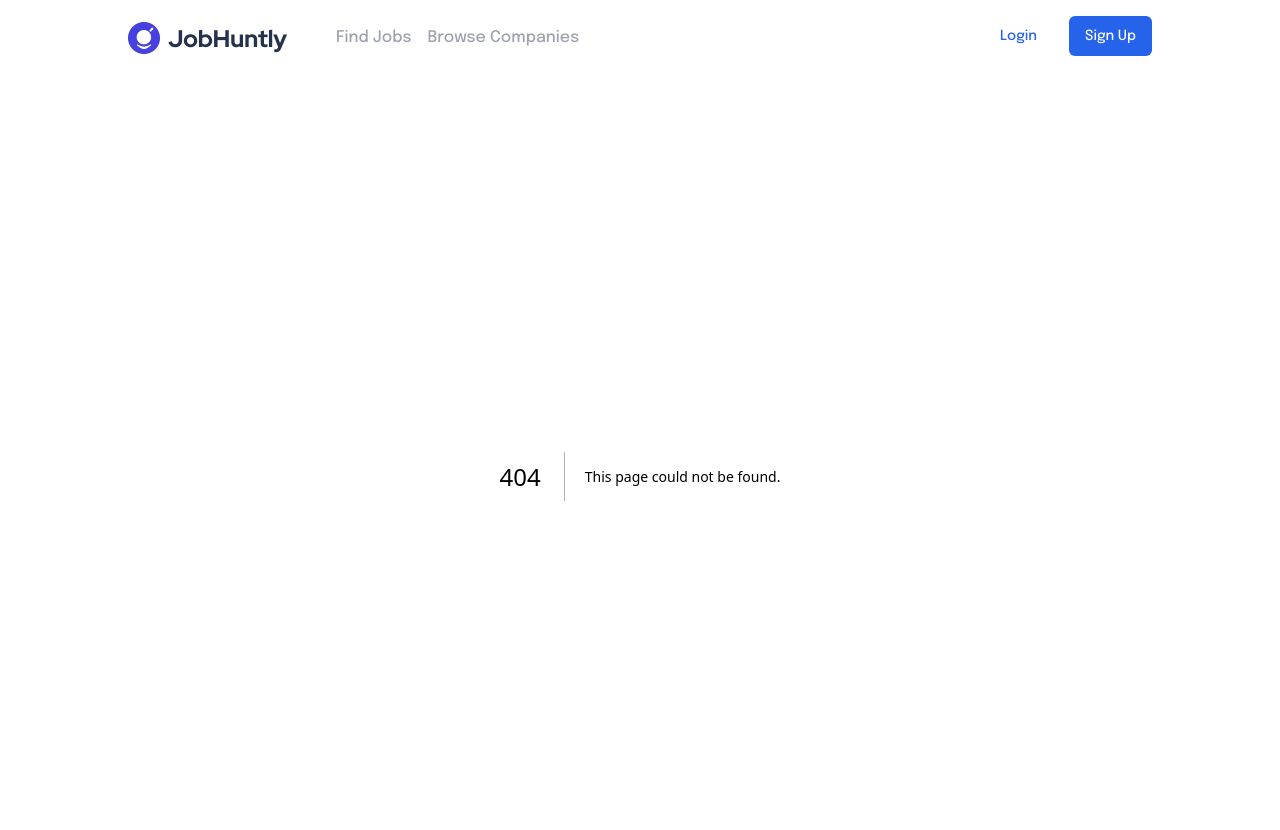
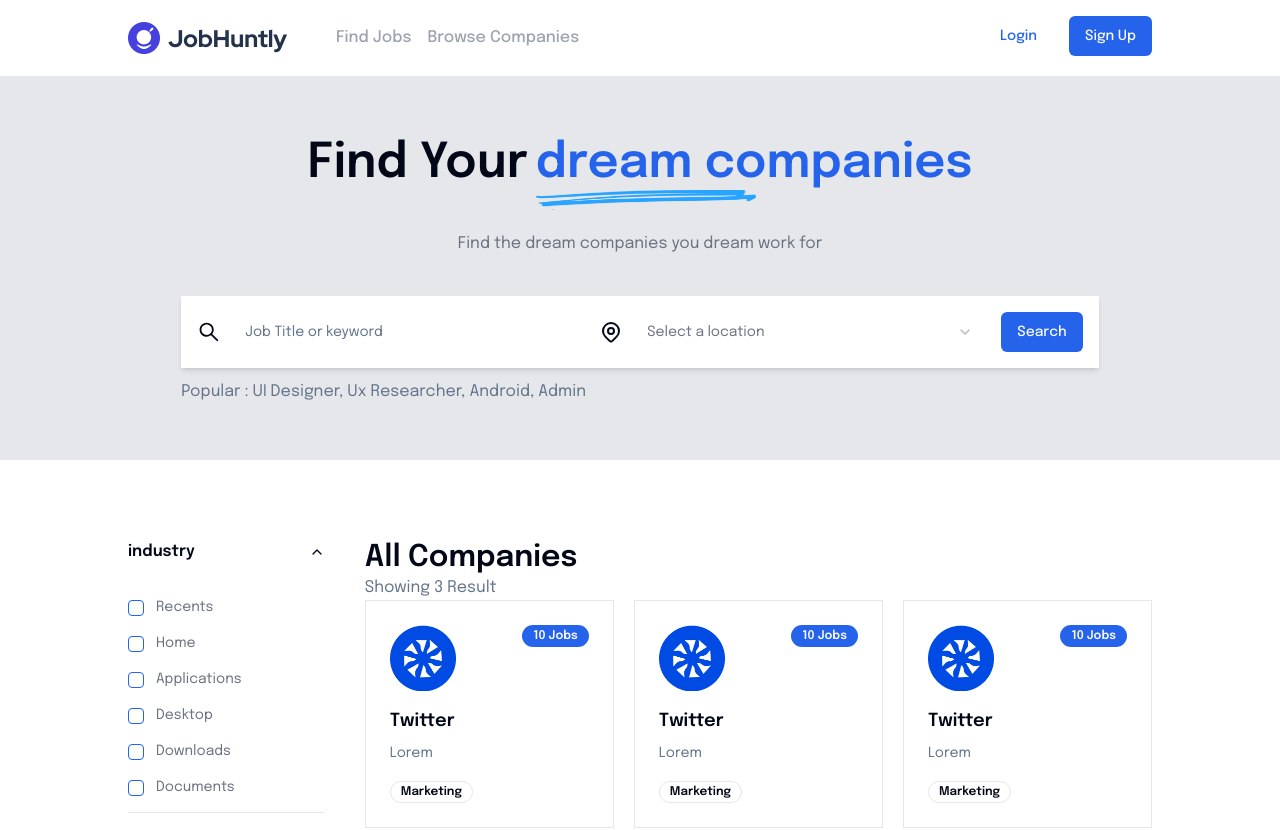
Before and after one commit to mahdabagas/job-hunt, a Next.js app: page /find-companies in a window 1280 px wide. Before the commit this address had no page. Shown: the top 830 px of the page. Built offline with nearby package versions, Linux system fonts and the light colour scheme.

Commit message:
Slicing Find Company Page

```diff
--- /dev/null
+++ b/src/app/find-companies/page.tsx
@@ -0,0 +1,71 @@
+"use client"
+
+import { CATEGORIES_OPTIONS } from "@/constants";
+import ExploreDataContainer from "@/containers/ExploreDataContainer";
+import { formFilterIndustryScema } from "@/lib/form-schema";
+import { CompanyType, filterFormType } from "@/types";
+import { zodResolver } from "@hookform/resolvers/zod";
+import { FC } from "react";
+import { useForm } from "react-hook-form";
+import { z } from "zod";
+
+const FILTER_FORMS: filterFormType[] = [
+    {
+      name: 'industry',
+      label: 'Industry',
+      items: CATEGORIES_OPTIONS
+    }
+]
+
+const dataDummy: CompanyType[] = [
+  {
+    image: '/images/company2.png',
+    categories: 'Marketing',
+    description: 'Lorem',
+    name: 'Twitter',
+    totalJobs: 10
+  },
+  {
+    image: '/images/company2.png',
+    categories: 'Marketing',
+    description: 'Lorem',
+    name: 'Twitter',
+    totalJobs: 10
+  },
+  {
+    image: '/images/company2.png',
+    categories: 'Marketing',
+    description: 'Lorem',
+    name: 'Twitter',
+    totalJobs: 10
+  },
+]
+
+interface FindCompaniesPageProps {
+
+}
+
+const FindCompaniesPage: FC<FindCompaniesPageProps> = () => {
+    const formFilter = useForm<z.infer<typeof formFilterIndustryScema>>({
+        resolver: zodResolver(formFilterIndustryScema),
+        defaultValues: {
+          industry: []
+        }
+      })
+
+      const onSubmitFilter = async (val: z.infer<typeof formFilterIndustryScema>) => console.log(val);
+    return (
+        <ExploreDataContainer
+            formFilter={formFilter}
+            onSubmitFIlter={onSubmitFilter}
+            filterForm={FILTER_FORMS}
+            title='dream companies'
+            subtitle='Find the dream companies you dream work for'
+            loading={false}
+            type='company'
+            data={dataDummy}
+        />
+    );
+}
+
+export default FindCompaniesPage;
--- a/src/components/layouts/Navbar/index.tsx
+++ b/src/components/layouts/Navbar/index.tsx
@@ -1,6 +1,7 @@
 import Image from 'next/image'
 import React, {FC} from 'react'
 import { Button } from '../../ui/button'
+import Link from 'next/link'
 
 interface NavbarProps {}
 
@@ -8,21 +9,21 @@ const Navbar : FC<NavbarProps> = ({}) => {
   return (
     <header className='px-32 py-5 flex flex-row items-start justify-between'>
         <div className='inline-flex items-center gap-12'>
-            <div>
+            <Link href='/'>
                 <Image
                     src='/images/logo2.png'
                     alt='/images/logo2.png'
                     width={160}
                     height={36}
                 />
-            </div>
+            </Link>
             <div>
-                <span className='font-medium text-gray-400 mr-4 cursor-pointer'>
+                <Link href="/find-jobs" className='font-medium text-gray-400 mr-4 cursor-pointer'>
                     Find Jobs
-                </span>
-                <span className='font-medium text-gray-400 cursor-pointer'>
+                </Link>
+                <Link href="/find-companies" className='font-medium text-gray-400 cursor-pointer'>
                     Browse Companies
-                </span>
+                </Link>
             </div>
         </div>
         <div className='inline-flex items-center gap-4 h-8'>
--- /dev/null
+++ b/src/components/organisms/CompanyCard/index.tsx
@@ -0,0 +1,30 @@
+import { Badge } from "@/components/ui/badge";
+import { CompanyType } from "@/types";
+import Image from "next/image";
+import { FC } from "react";
+
+interface CompanyCardProps extends CompanyType {
+
+}
+
+const CompanyCard: FC<CompanyCardProps> = ({categories, description, image, name, totalJobs}) => {
+    return (
+        <div className="border border-border p-6">
+            <div className="flex flex-row justify-between items-start">
+                <Image src={image} alt={image} width={66} height={66} />
+                <Badge>{totalJobs} Jobs</Badge>
+            </div>
+            <div className="my-4">
+                <div className="text-lg font-semibold mb-2">{name}</div>
+                <div className="line-clamp-3 text-sm text-muted-foreground">
+                    {description}
+                </div>
+            </div>
+            <div className="space-x-2">
+                <Badge variant="outline">{categories}</Badge>
+            </div>
+        </div>
+    );
+}
+
+export default CompanyCard;
--- a/src/containers/ExploreDataContainer/index.tsx
+++ b/src/containers/ExploreDataContainer/index.tsx
@@ -1,3 +1,4 @@
+import CompanyCard from "@/components/organisms/CompanyCard";
 import FormFilterDynamic from "@/components/organisms/FormFilterDynamic";
 import FormSearchDynamic from "@/components/organisms/FormSearchDynamic";
 import JobCard from "@/components/organisms/JobCard";
@@ -62,31 +63,32 @@ const ExploreDataContainer: FC<ExploreDataContainerProps> = ({
                 </div>
                 <div className="w-4/5">
                     <div className="mb-8">
-                        <div className="text-3xl font-semibold">All Jobs</div>
-                        <div className="text-muted-foreground">Showing 73 Result</div>
+                        <div className="text-3xl font-semibold">All {type === 'job' ? 'Jobs' : 'Companies'}</div>
+                        <div className="text-muted-foreground">Showing {data?.length} Result</div>
 
-                        <div className="grid grid-cols-1 gap-7">
+                        <div>
                             {loading ? (
                                 <div>Loading...</div>
                             ) : (
                                 <>
                                     {type === 'job' ? (
-                                    <>
+                                        <div className="grid grid-cols-1 gap-7">
                                             {data?.map((item: any, i: number) => (
                                                 <JobCard
                                                     key={i}
                                                     {...item}
                                                 />
                                             ))}
-                                    </>
+                                        </div>
                                     ) : (
-                                    <>
+                                        <div className="grid grid-cols-3 gap-5">
                                             {data?.map((item: any, i: number) => (
-                                        <div key={i}>
-                                            Company Card
+                                                    <CompanyCard
+                                                        key={i}
+                                                        {...item}
+                                                    />
+                                            ))}
                                         </div>
-                                    ))}
-                                    </>
                                     )}
                                 </>
                             )}
--- a/src/lib/form-schema.ts
+++ b/src/lib/form-schema.ts
@@ -3,3 +3,7 @@ import {z} from 'zod';
 export const formFilterSchema = z.object({
     categories: z.array(z.string())
 })
+
+export const formFilterIndustryScema = z.object({
+    industry: z.array(z.string())
+})
```
Also changed, not shown: src/types/index.tsx (+8 -0 lines). Lines whose indentation alone changed are shown as unchanged.
